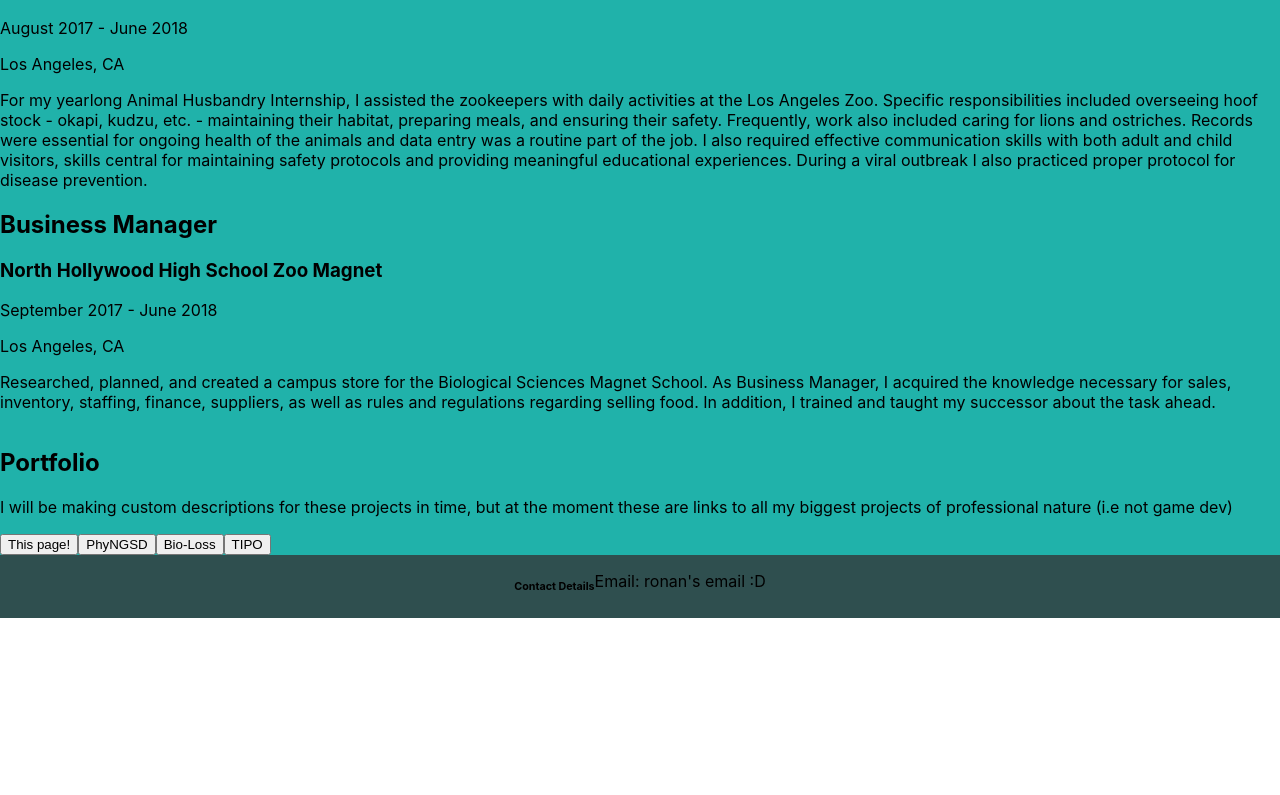
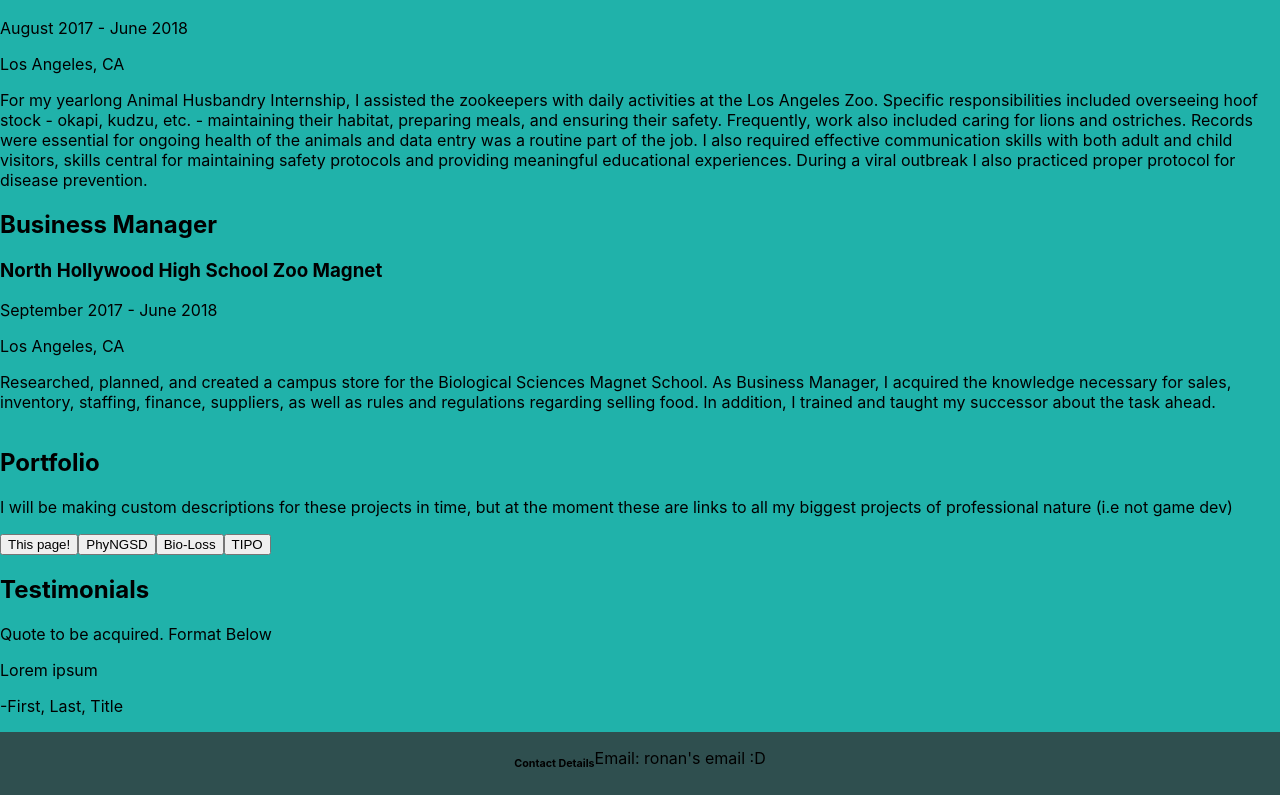
Before and after one commit to RonanGW/WolfGrove, a React (Create React App) app: page / in a window 1280 px wide. Shown: the part 2440-3235 px from the top of the page. Before the commit the page ends 3058 px from the top, so only its background shows below. Built offline with nearby package versions, Linux system fonts and the light colour scheme.

Commit message:
Added a Testimonials section

```diff
--- a/src/App.js
+++ b/src/App.js
@@ -6,6 +6,7 @@ import Education from './Education.js';
 import Resume from './Resume';
 import Footer from './Footer.js';
 import Portfolio from './Portfolio';
+import Testimonials from './Testimonials';
 
 class App extends Component {
     render() {
@@ -20,6 +21,7 @@ class App extends Component {
                 <Education />
                 <Resume />
                 <Portfolio />
+                <Testimonials />
                 <Footer />
             </div>
         );
--- /dev/null
+++ b/src/Testimonials.js
@@ -0,0 +1,18 @@
+import React, { Component } from 'react';
+import './App.css';
+
+class Testimonials extends Component {
+    render() {
+        return (
+            <div className="Testimonials">
+                <h2>Testimonials</h2>
+                <p>Quote to be acquired. Format Below</p>
+                {/*Quote Icon*/}
+                <p>Lorem ipsum</p>
+                <p>-First, Last, Title</p>
+            </div>
+        );
+    }
+}
+
+export default Testimonials;
```
